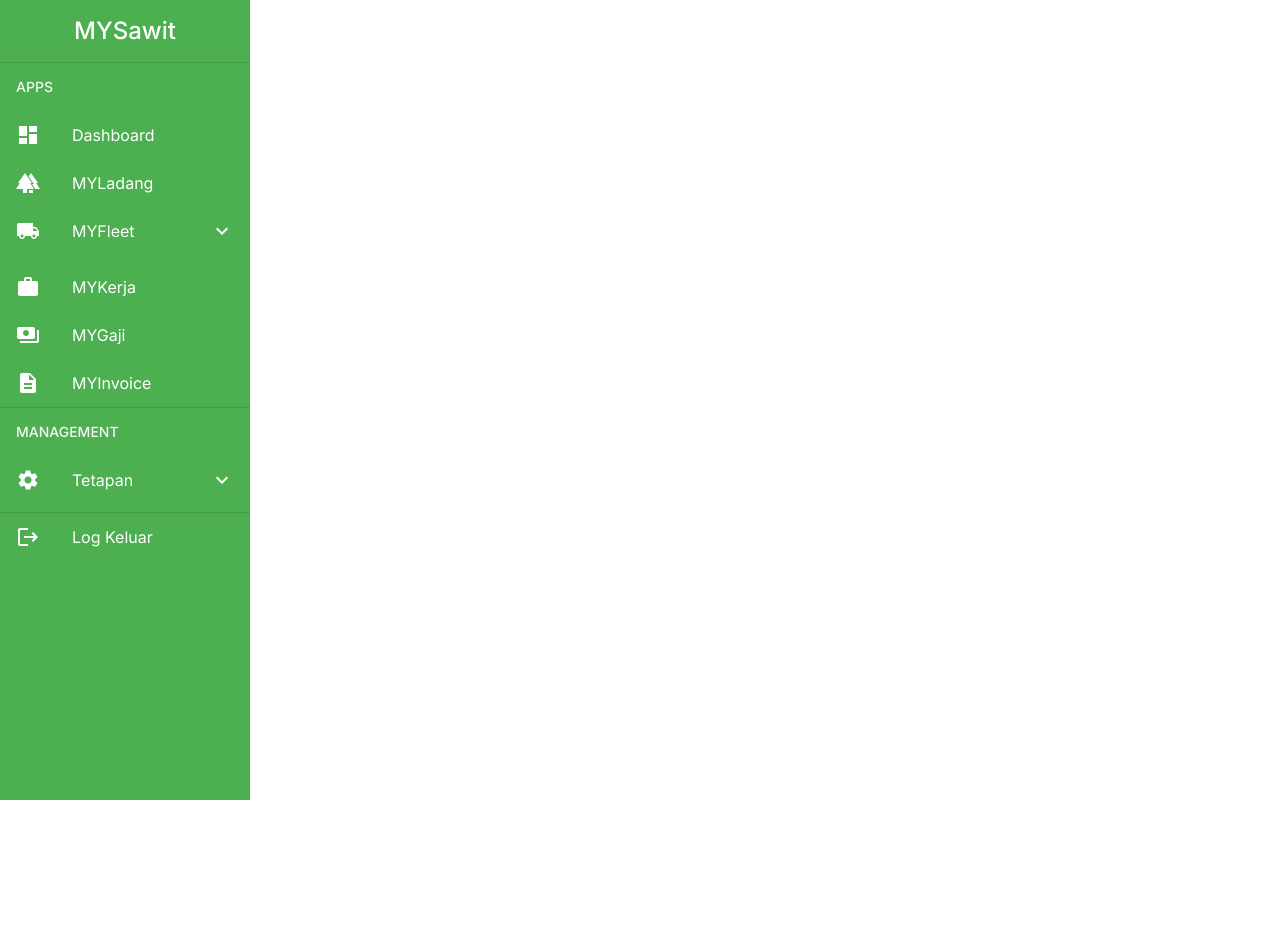
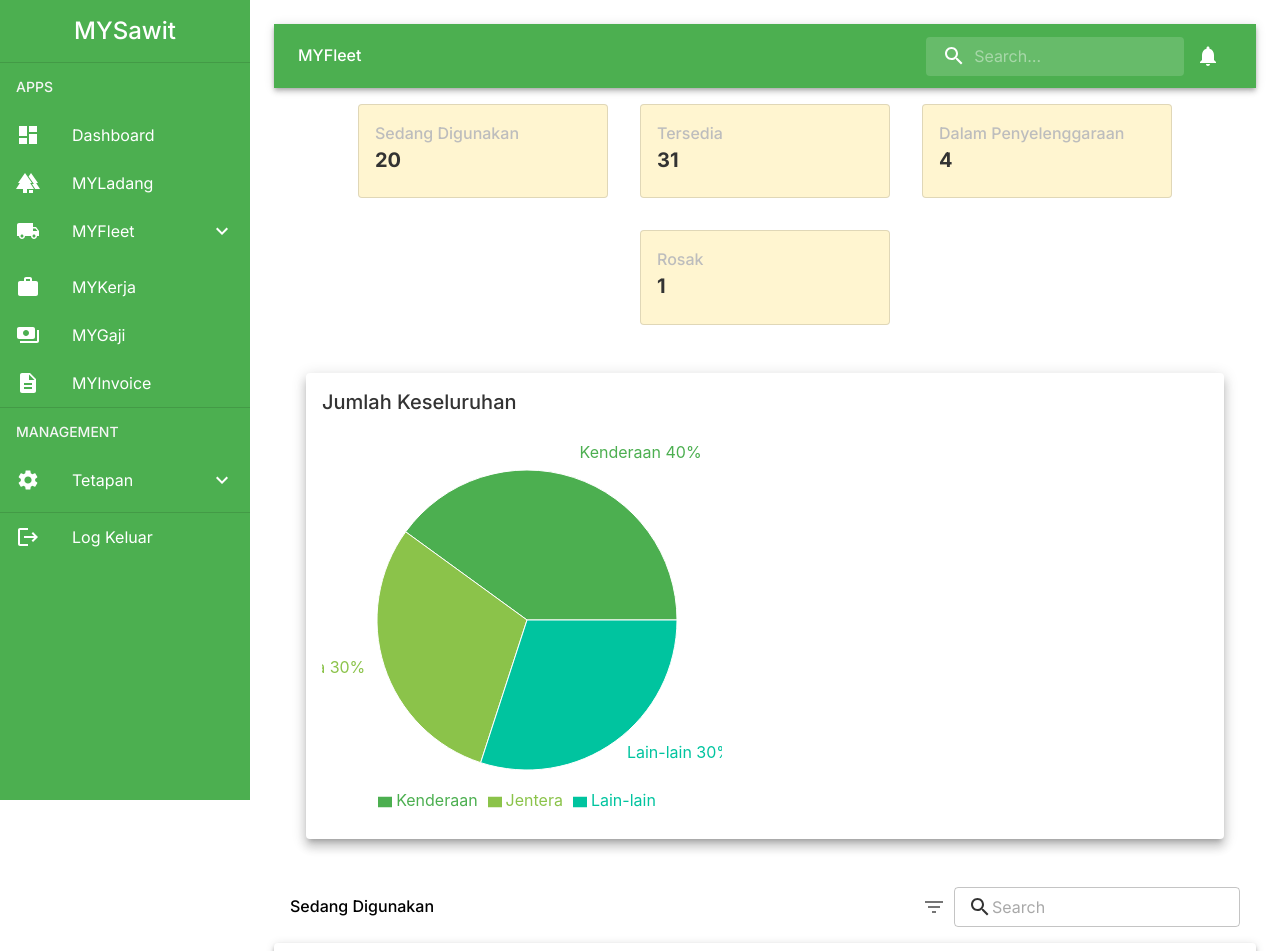
Before and after one commit to wojeee/mysawit-dashboard, a React (Create React App) app: page /myinvoice in a window 1280 px wide. Shown: the top 951 px of the page. Before the commit the page ends 800 px from the top, so only its background shows below. Built offline with nearby package versions, Linux system fonts and the light colour scheme.

Commit message:
change card color and add pages

```diff
--- a/src/App.js
+++ b/src/App.js
@@ -8,8 +8,11 @@ import {
 } from "react-router-dom";
 import theme from "./theme";
 import Dashboard from "./pages/Dashboard";
+import MYLadang from "./pages/MYLadang";
 import MYFleet from "./pages/MYFleet";
+import MYKerja from "./pages/MYKerja";
 import MYGaji from "./pages/MYGaji";
+import MYInvoice from "./pages/MYInvoice";
 import Sidebar from "./components/Sidebar"; // Assuming Sidebar is in the components folder
 import "./App.css";
 
@@ -21,9 +24,11 @@ function App() {
         <Routes>
           <Route path="/" element={<Navigate replace to="/dashboard" />} />
           <Route path="/dashboard" element={<Dashboard />} />
+          <Route path="/myladang" element={<MYLadang />} />
           <Route path="/myfleet" element={<MYFleet />} />
+          <Route path="/mykerja" element={<MYKerja />} />
           <Route path="/mygaji" element={<MYGaji />} />
-          {/* Add more routes as needed */}
+          <Route path="/myinvoice" element={<MYInvoice />} />
         </Routes>
       </Router>
     </ThemeProvider>
--- a/src/pages/MYInvoice.js
+++ b/src/pages/MYInvoice.js
@@ -0,0 +1,72 @@
+import React, { useState } from "react";
+import Box from "@mui/material/Box";
+import Sidebar from "../components/Sidebar";
+import TopBar from "../components/TopBar";
+import DataTable from "../components/DataTable";
+import DetailView from "../components/DetailView";
+import StatisticCard from "../components/StatisticCard";
+import PieChart from "../components/PieChart"; // Import your PieChartComponent
+
+function Dashboard() {
+  const [selectedItemDetails, setSelectedItemDetails] = useState(null);
+  const [showDetailView, setShowDetailView] = useState(false);
+
+  // Mock data for the pie chart
+  const pieData = [
+    { name: "Kenderaan", value: 400 },
+    { name: "Jentera", value: 300 },
+    { name: "Lain-lain", value: 300 },
+    // ... other data
+  ];
+
+  const handleRowClick = (itemDetails) => {
+    setSelectedItemDetails(itemDetails);
+    setShowDetailView(true); // Show the DetailView component
+  };
+
+  const handleCloseDetailView = () => {
+    setShowDetailView(false); // Hide the DetailView component
+  };
+
+  return (
+    <Box sx={{ display: "flex" }}>
+      <Sidebar />
+      <Box
+        sx={{
+          flexGrow: 1,
+          p: 3,
+          marginLeft: "250px", // Add a left margin equal to the Sidebar's width
+          width: `calc(100% - 250px)`, // Adjust the width of the main content
+        }}
+      >
+        <TopBar />
+        <Box
+          sx={{ display: "flex", justifyContent: "center", flexWrap: "wrap" }}
+        >
+          <StatisticCard title="Sedang Digunakan" number="20" />
+          <StatisticCard title="Tersedia" number="31" />
+          <StatisticCard title="Dalam Penyelenggaraan" number="4" />
+          <StatisticCard title="Rosak" number="1" />
+        </Box>
+
+        {/* Box to contain PieChartComponent with some padding */}
+        <Box sx={{ p: 2, justifyContent: "center", flexWrap: "wrap" }}>
+          <PieChart data={pieData} />
+        </Box>
+
+        <DataTable onRowClick={handleRowClick} />
+
+        <Box sx={{ my: 4 }}>
+          {showDetailView && selectedItemDetails && (
+            <DetailView
+              details={selectedItemDetails}
+              onClose={handleCloseDetailView}
+            />
+          )}
+        </Box>
+      </Box>
+    </Box>
+  );
+}
+
+export default Dashboard;
--- a/src/pages/MYKerja.js
+++ b/src/pages/MYKerja.js
@@ -0,0 +1,72 @@
+import React, { useState } from "react";
+import Box from "@mui/material/Box";
+import Sidebar from "../components/Sidebar";
+import TopBar from "../components/TopBar";
+import DataTable from "../components/DataTable";
+import DetailView from "../components/DetailView";
+import StatisticCard from "../components/StatisticCard";
+import PieChart from "../components/PieChart"; // Import your PieChartComponent
+
+function Dashboard() {
+  const [selectedItemDetails, setSelectedItemDetails] = useState(null);
+  const [showDetailView, setShowDetailView] = useState(false);
+
+  // Mock data for the pie chart
+  const pieData = [
+    { name: "Kenderaan", value: 400 },
+    { name: "Jentera", value: 300 },
+    { name: "Lain-lain", value: 300 },
+    // ... other data
+  ];
+
+  const handleRowClick = (itemDetails) => {
+    setSelectedItemDetails(itemDetails);
+    setShowDetailView(true); // Show the DetailView component
+  };
+
+  const handleCloseDetailView = () => {
+    setShowDetailView(false); // Hide the DetailView component
+  };
+
+  return (
+    <Box sx={{ display: "flex" }}>
+      <Sidebar />
+      <Box
+        sx={{
+          flexGrow: 1,
+          p: 3,
+          marginLeft: "250px", // Add a left margin equal to the Sidebar's width
+          width: `calc(100% - 250px)`, // Adjust the width of the main content
+        }}
+      >
+        <TopBar />
+        <Box
+          sx={{ display: "flex", justifyContent: "center", flexWrap: "wrap" }}
+        >
+          <StatisticCard title="Sedang Digunakan" number="20" />
+          <StatisticCard title="Tersedia" number="31" />
+          <StatisticCard title="Dalam Penyelenggaraan" number="4" />
+          <StatisticCard title="Rosak" number="1" />
+        </Box>
+
+        {/* Box to contain PieChartComponent with some padding */}
+        <Box sx={{ p: 2, justifyContent: "center", flexWrap: "wrap" }}>
+          <PieChart data={pieData} />
+        </Box>
+
+        <DataTable onRowClick={handleRowClick} />
+
+        <Box sx={{ my: 4 }}>
+          {showDetailView && selectedItemDetails && (
+            <DetailView
+              details={selectedItemDetails}
+              onClose={handleCloseDetailView}
+            />
+          )}
+        </Box>
+      </Box>
+    </Box>
+  );
+}
+
+export default Dashboard;
--- a/src/pages/MYLadang.js
+++ b/src/pages/MYLadang.js
@@ -0,0 +1,72 @@
+import React, { useState } from "react";
+import Box from "@mui/material/Box";
+import Sidebar from "../components/Sidebar";
+import TopBar from "../components/TopBar";
+import DataTable from "../components/DataTable";
+import DetailView from "../components/DetailView";
+import StatisticCard from "../components/StatisticCard";
+import PieChart from "../components/PieChart"; // Import your PieChartComponent
+
+function Dashboard() {
+  const [selectedItemDetails, setSelectedItemDetails] = useState(null);
+  const [showDetailView, setShowDetailView] = useState(false);
+
+  // Mock data for the pie chart
+  const pieData = [
+    { name: "Kenderaan", value: 400 },
+    { name: "Jentera", value: 300 },
+    { name: "Lain-lain", value: 300 },
+    // ... other data
+  ];
+
+  const handleRowClick = (itemDetails) => {
+    setSelectedItemDetails(itemDetails);
+    setShowDetailView(true); // Show the DetailView component
+  };
+
+  const handleCloseDetailView = () => {
+    setShowDetailView(false); // Hide the DetailView component
+  };
+
+  return (
+    <Box sx={{ display: "flex" }}>
+      <Sidebar />
+      <Box
+        sx={{
+          flexGrow: 1,
+          p: 3,
+          marginLeft: "250px", // Add a left margin equal to the Sidebar's width
+          width: `calc(100% - 250px)`, // Adjust the width of the main content
+        }}
+      >
+        <TopBar />
+        <Box
+          sx={{ display: "flex", justifyContent: "center", flexWrap: "wrap" }}
+        >
+          <StatisticCard title="Sedang Digunakan" number="20" />
+          <StatisticCard title="Tersedia" number="31" />
+          <StatisticCard title="Dalam Penyelenggaraan" number="4" />
+          <StatisticCard title="Rosak" number="1" />
+        </Box>
+
+        {/* Box to contain PieChartComponent with some padding */}
+        <Box sx={{ p: 2, justifyContent: "center", flexWrap: "wrap" }}>
+          <PieChart data={pieData} />
+        </Box>
+
+        <DataTable onRowClick={handleRowClick} />
+
+        <Box sx={{ my: 4 }}>
+          {showDetailView && selectedItemDetails && (
+            <DetailView
+              details={selectedItemDetails}
+              onClose={handleCloseDetailView}
+            />
+          )}
+        </Box>
+      </Box>
+    </Box>
+  );
+}
+
+export default Dashboard;
--- a/src/theme.js
+++ b/src/theme.js
@@ -36,7 +36,7 @@ const paletteColors = {
     hint: "#9e9e9e",
   },
   card: {
-    main: "#FFFFFF",
+    main: "#FFF5D0",
   },
 };
 
```
